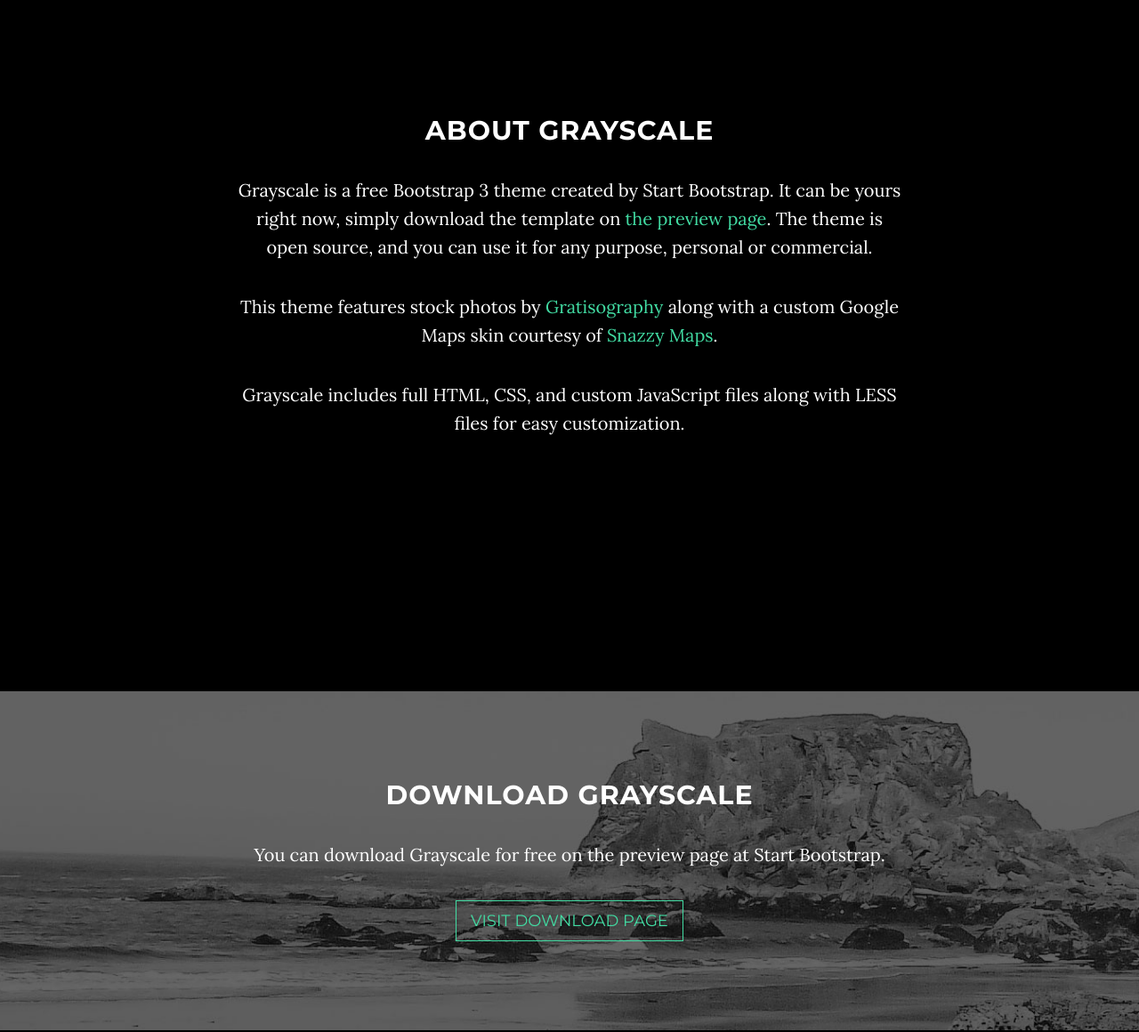
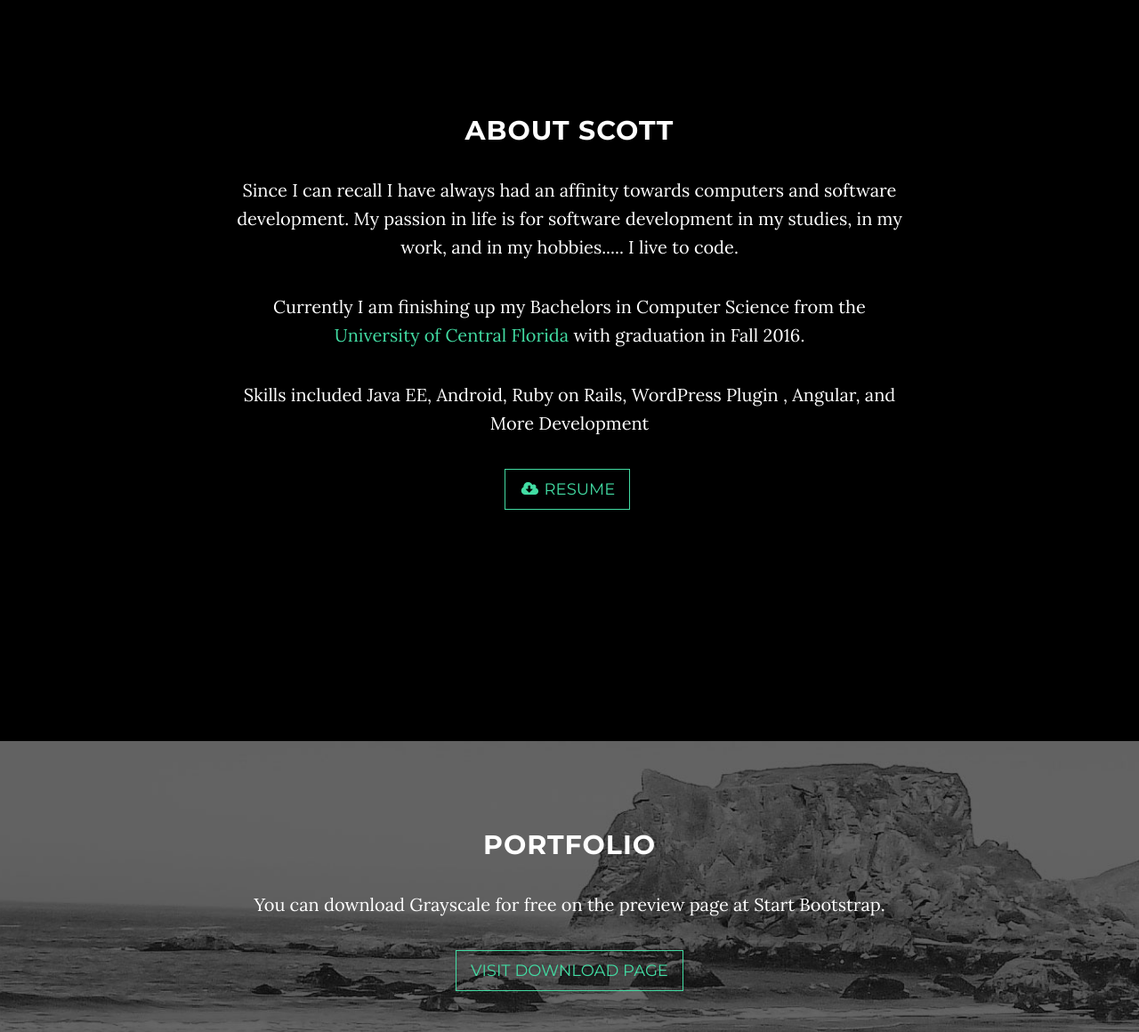
Before and after one commit to Oceas/getcodesmart.com, a website: page index.html in a window 1280 px wide. Shown: the part 920-2080 px from the top of the page at 89% size. Drawn offline with nearby package versions, Linux system fonts and the light colour scheme; some packages are replaced by stand-ins of ours.

Commit message:
Completed About Section

```diff
--- a/index.html
+++ b/index.html
@@ -56,7 +56,7 @@
                         <a class="page-scroll" href="#about">About</a>
                     </li>
                     <li>
-                        <a class="page-scroll" href="#download">Download</a>
+                        <a class="page-scroll" href="#portfolio">Portfolio</a>
                     </li>
                     <li>
                         <a class="page-scroll" href="#contact">Contact</a>
@@ -74,9 +74,9 @@
             <div class="container">
                 <div class="row">
                     <div class="col-md-8 col-md-offset-2">
-                        <h1 class="brand-heading">Grayscale</h1>
-                        <p class="intro-text">A free, responsive, one page Bootstrap theme.
-                            <br>Created by Start Bootstrap.</p>
+                        <h1 class="brand-heading">Software Developer</h1>
+                        <p class="intro-text">Proficient developer</p>
+                        <p>For whatever the job calls for.</p>
                         <a href="#about" class="btn btn-circle page-scroll">
                             <i class="fa fa-angle-double-down animated"></i>
                         </a>
@@ -90,20 +90,25 @@
     <section id="about" class="container content-section text-center">
         <div class="row">
             <div class="col-lg-8 col-lg-offset-2">
-                <h2>About Grayscale</h2>
-                <p>Grayscale is a free Bootstrap 3 theme created by Start Bootstrap. It can be yours right now, simply download the template on <a href="http://startbootstrap.com/template-overviews/grayscale/">the preview page</a>. The theme is open source, and you can use it for any purpose, personal or commercial.</p>
-                <p>This theme features stock photos by <a href="http://gratisography.com/">Gratisography</a> along with a custom Google Maps skin courtesy of <a href="http://snazzymaps.com/">Snazzy Maps</a>.</p>
-                <p>Grayscale includes full HTML, CSS, and custom JavaScript files along with LESS files for easy customization.</p>
+                <h2>About Scott</h2>
+                <p>Since I can recall I have always had an affinity towards computers and software development. My passion in life is for software development in my studies, in my work, and in my hobbies..... I live to code.</p>
+                <p>Currently I am finishing up my Bachelors in Computer Science from the <a href="http://www.ucf.edu/">University of Central Florida</a> with graduation in Fall 2016.</p>
+                <p>Skills included Java EE, Android, Ruby on Rails, WordPress Plugin , Angular, and More Development</p>
+                <ul class="list-inline banner-social-buttons">
+                    <li>
+                        <a href="WebCurrentResume.pdf" class="btn btn-default btn-lg"><i class="fa fa-cloud-download fa-fw"></i> <span class="network-name">Resume</span></a>
+                    </li>
+                </ul>
             </div>
         </div>
     </section>
 
-    <!-- Download Section -->
-    <section id="download" class="content-section text-center">
+    <!-- Portfolio Section -->
+    <section id="portfolio" class="content-section text-center">
         <div class="download-section">
             <div class="container">
                 <div class="col-lg-8 col-lg-offset-2">
-                    <h2>Download Grayscale</h2>
+                    <h2>Portfolio</h2>
                     <p>You can download Grayscale for free on the preview page at Start Bootstrap.</p>
                     <a href="http://startbootstrap.com/template-overviews/grayscale/" class="btn btn-default btn-lg">Visit Download Page</a>
                 </div>
@@ -148,9 +153,6 @@
     <!-- Plugin JavaScript -->
     <script src="http://cdnjs.cloudflare.com/ajax/libs/jquery-easing/1.3/jquery.easing.min.js"></script>
 
-    <!-- Google Maps API Key - Use your own API key to enable the map feature. More information on the Google Maps API can be found at https://developers.google.com/maps/ -->
-    <script type="text/javascript" src="https://maps.googleapis.com/maps/api/js?key=AIzaSyCRngKslUGJTlibkQ3FkfTxj3Xss1UlZDA&sensor=false"></script>
-
     <!-- Theme JavaScript -->
     <script src="js/grayscale.min.js"></script>
 
```
Also changed, not shown: 1 other file.
